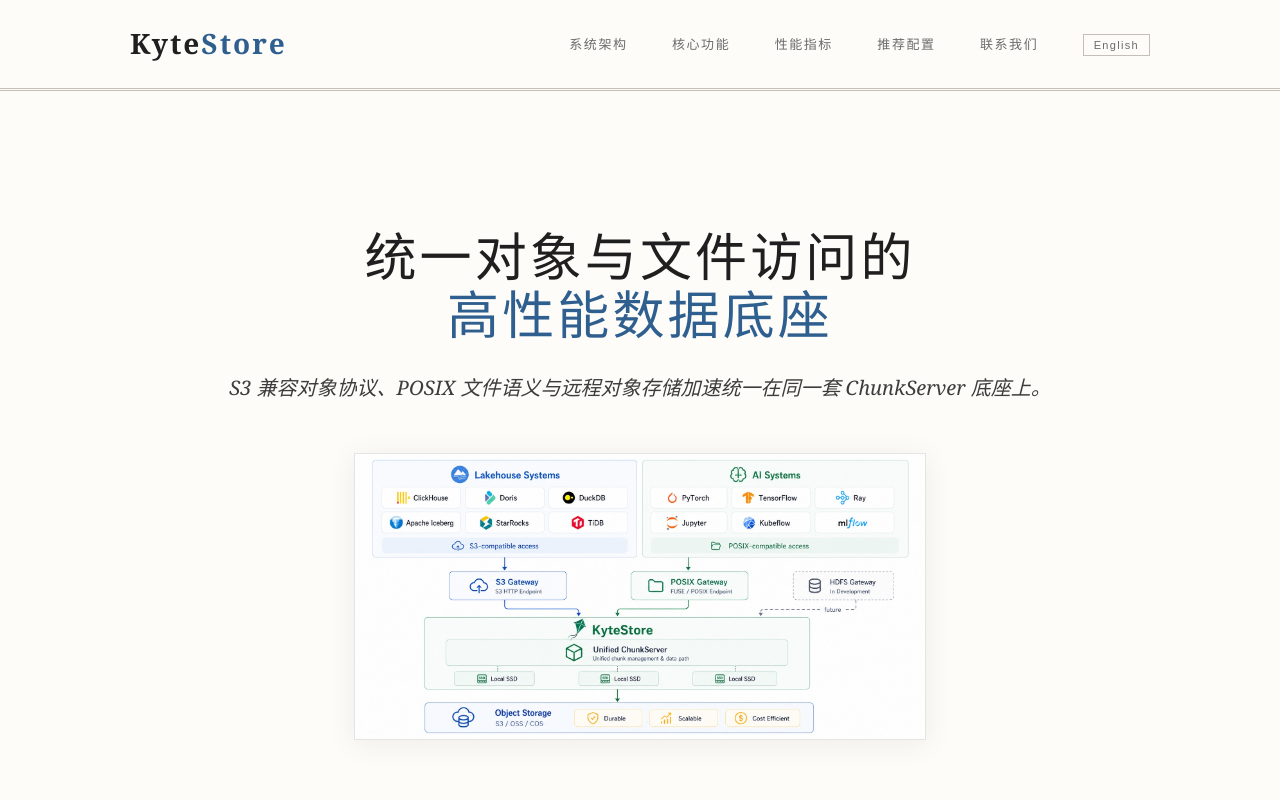
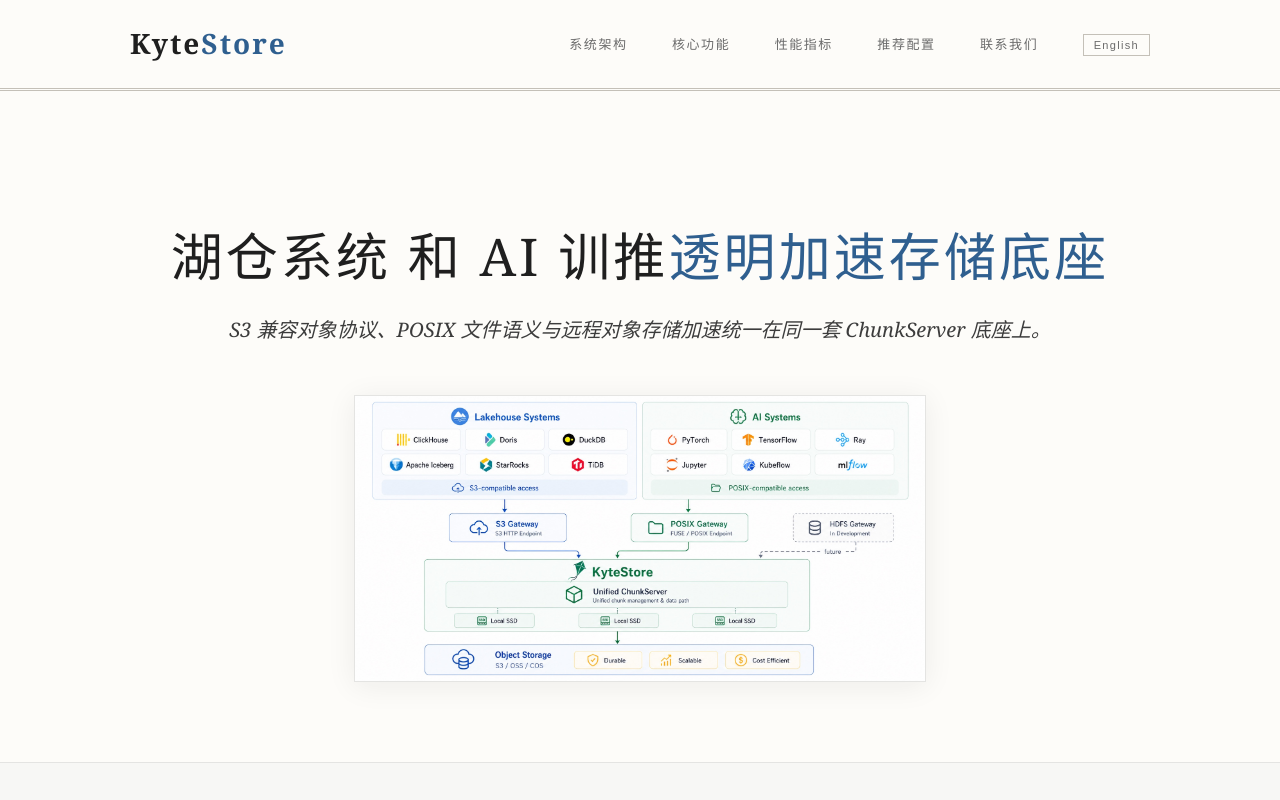
Before and after one commit to royguo/kytestore_landing_page, a website: page index.html in a window 1280 px wide. Shown: the top 800 px of the page. Drawn offline with Linux system fonts and the light colour scheme.

Commit message:
Update Chinese hero headline

```diff
--- a/index.html
+++ b/index.html
@@ -867,7 +867,7 @@
 
     <section class="hero">
         <div class="container">
-            <h1 data-i18n="hero-h1">统一对象与文件访问的<br><span class="highlight">高性能数据底座</span></h1>
+            <h1 data-i18n="hero-h1">湖仓系统 和 AI 训推<span class="highlight">透明加速存储底座</span></h1>
             <p class="tagline" data-i18n="hero-tagline">S3 兼容对象协议、POSIX 文件语义与远程对象存储加速统一在同一套 ChunkServer 底座上。</p>
 
             <img class="hero-image" src="assets/images/ecosystem.jpg" width="1774" height="887" alt="KyteStore ecosystem: lakehouse systems use S3 access, AI systems use POSIX access, and both share a unified ChunkServer with object storage backing" decoding="async" fetchpriority="high">
@@ -1559,7 +1559,7 @@
                 'nav-deployment': '推荐配置',
                 'nav-contact': '联系我们',
                 'lang-toggle': 'English',
-                'hero-h1': '统一对象与文件访问的<br><span class="highlight">高性能数据底座</span>',
+                'hero-h1': '湖仓系统 和 AI 训推<span class="highlight">透明加速存储底座</span>',
                 'hero-tagline': 'S3 兼容对象协议、POSIX 文件语义与远程对象存储加速统一在同一套 ChunkServer 底座上。',
                 'features-label': '核心功能',
                 'features-h2': '从统一数据底座到多协议接入',
```
Also changed, not shown: public/index.html (+2 -2 lines).
